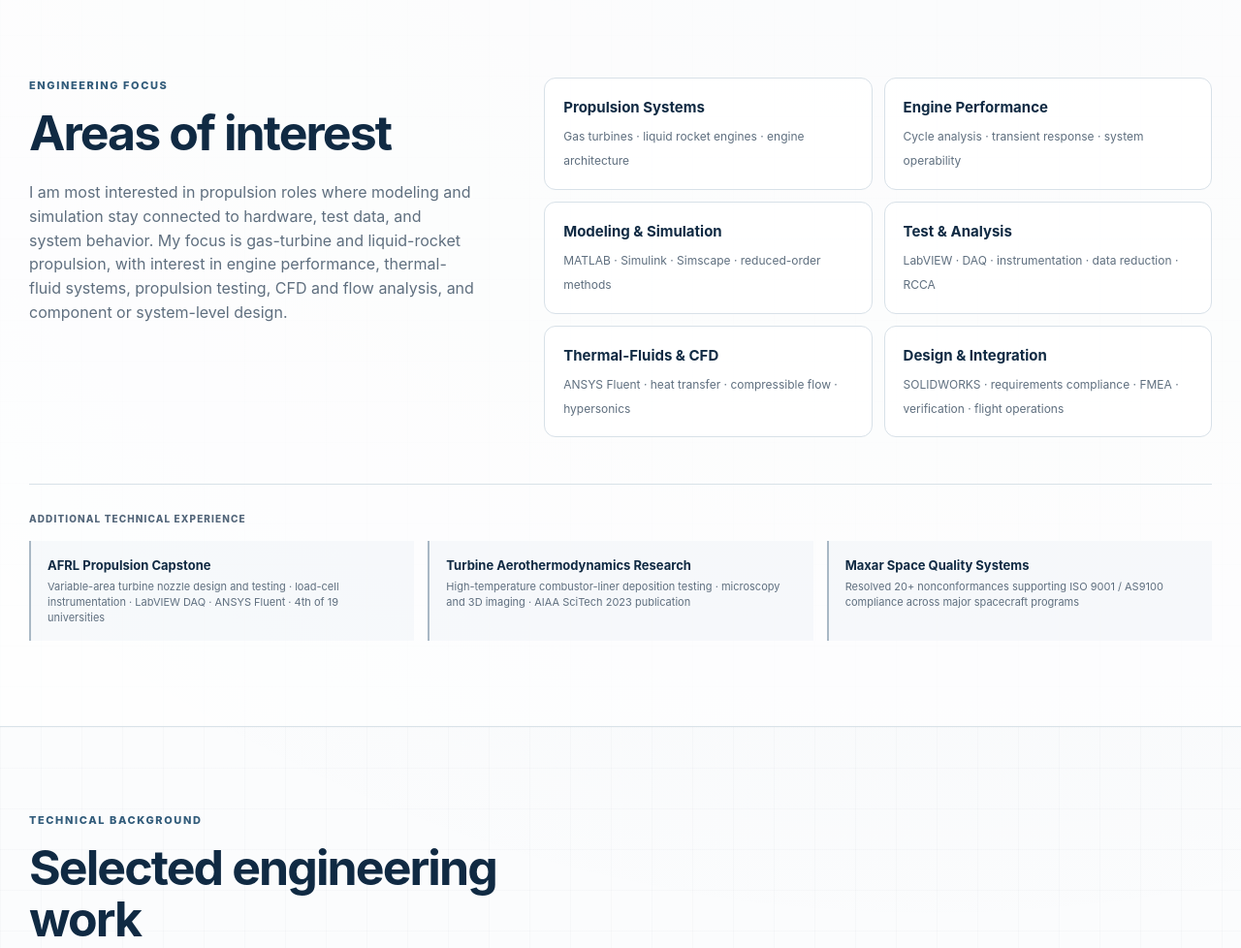
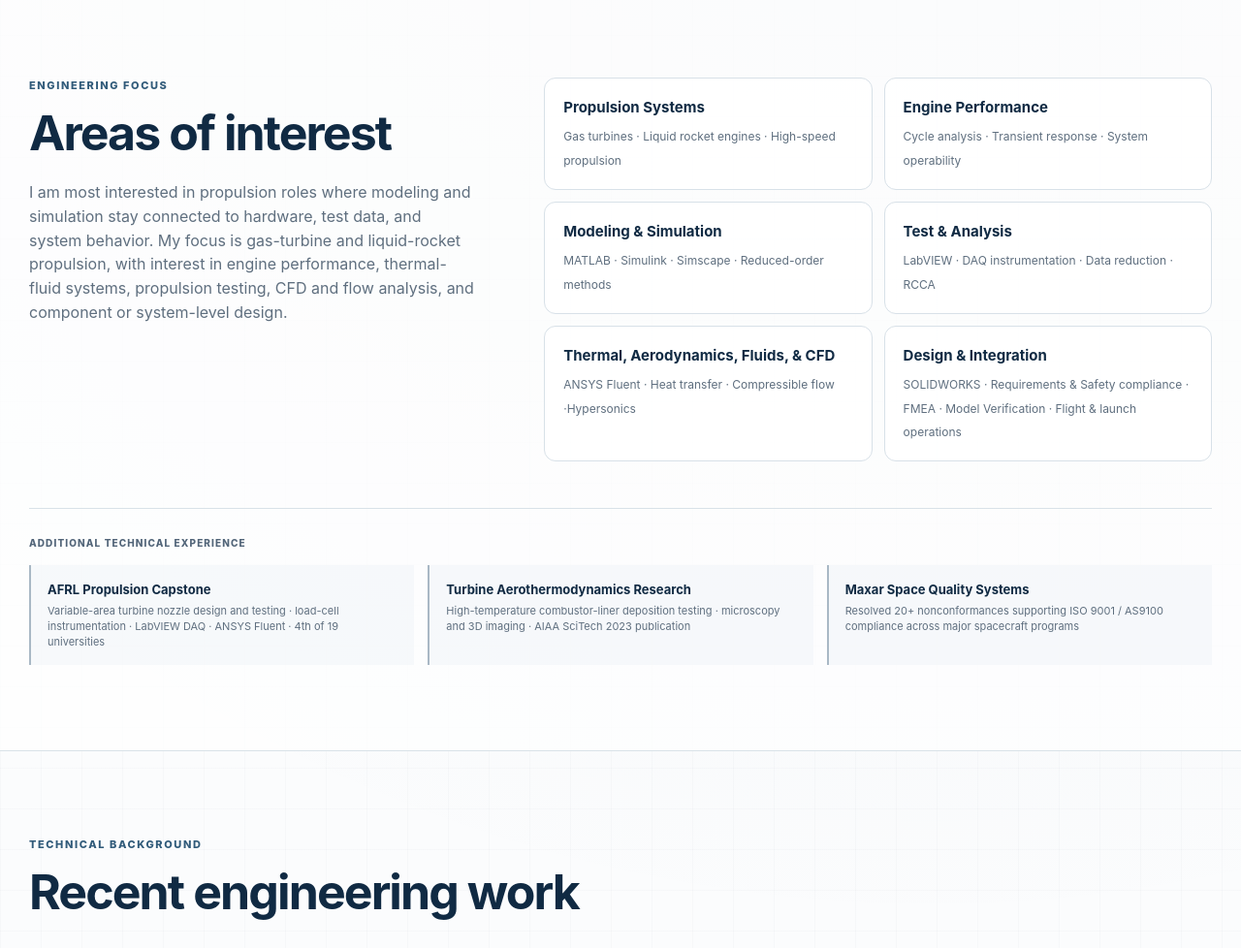
Before and after one commit to nvk02/engineering-portfolio, a plain HTML site: page index.html in a window 1280 px wide. Shown: the part 720-1698 px from the top of the page at 97% size. Drawn offline with Linux system fonts and the light colour scheme.

Commit message:
Update index.html

```diff
--- a/index.html
+++ b/index.html
@@ -70,12 +70,12 @@
         </div>
 
         <div class="interest-grid" aria-label="Areas of interest">
-          <div class="interest-item"><strong>Propulsion Systems</strong><span>Gas turbines · liquid rocket engines · engine architecture</span></div>
-          <div class="interest-item"><strong>Engine Performance</strong><span>Cycle analysis · transient response · system operability</span></div>
-          <div class="interest-item"><strong>Modeling & Simulation</strong><span>MATLAB · Simulink · Simscape · reduced-order methods</span></div>
-          <div class="interest-item"><strong>Test & Analysis</strong><span>LabVIEW · DAQ · instrumentation · data reduction · RCCA</span></div>
-          <div class="interest-item"><strong>Thermal-Fluids & CFD</strong><span>ANSYS Fluent · heat transfer · compressible flow · hypersonics</span></div>
-          <div class="interest-item"><strong>Design & Integration</strong><span>SOLIDWORKS · requirements compliance · FMEA · verification · flight operations</span></div>
+          <div class="interest-item"><strong>Propulsion Systems</strong><span>Gas turbines · Liquid rocket engines · High-speed propulsion </span></div>
+          <div class="interest-item"><strong>Engine Performance</strong><span>Cycle analysis · Transient response · System operability</span></div>
+          <div class="interest-item"><strong>Modeling & Simulation</strong><span>MATLAB · Simulink · Simscape · Reduced-order methods</span></div>
+          <div class="interest-item"><strong>Test & Analysis</strong><span>LabVIEW · DAQ instrumentation · Data reduction · RCCA</span></div>
+          <div class="interest-item"><strong>Thermal, Aerodynamics, Fluids, & CFD</strong><span>ANSYS Fluent · Heat transfer · Compressible flow ·Hypersonics</span></div>
+          <div class="interest-item"><strong>Design & Integration</strong><span>SOLIDWORKS · Requirements & Safety compliance · FMEA · Model Verification · Flight & launch operations</span></div>
         </div>
       </div>
 
@@ -93,7 +93,7 @@
       <div class="wrap section-head">
         <div>
           <p class="section-kicker">Technical Background</p>
-          <h2 class="section-title">Selected engineering work</h2>
+          <h2 class="section-title">Recent engineering work</h2>
         </div>
       </div>
 
@@ -148,7 +148,7 @@
           </div>
           <figure class="project-visual">
             <img src="./gdil-isolator-model.png" alt="Mach 2 isolator flow-region schematic beside pressure-family model and experimental comparison." loading="lazy" />
-            <figcaption>Two-region isolator formulation and experimental comparison</figcaption>
+            <figcaption>Two-region isolator duct flow schematic </figcaption>
           </figure>
         </article>
 
@@ -223,7 +223,7 @@
 
   <footer class="site-footer">
     <div class="wrap footer-wrap">
-      <span>© 2026 Nisha V. Kumar</span>
+      <span>© 2026 Nisha V Kumar</span>
       <span>Aerospace Engineering · Technical Portfolio</span>
     </div>
   </footer>
```
